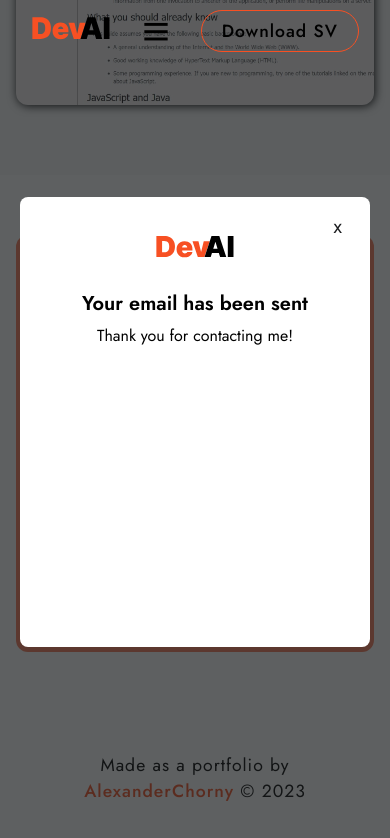
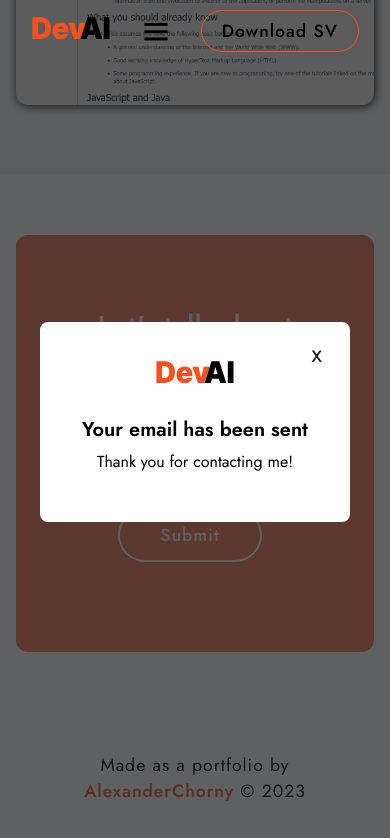
Before and after one commit to ChAl76/my-portfolio, a plain HTML site: page index.html in a window 390 px wide. Both pictures are taken after typing "name@example.com" into the empty fields and a click on the input "Submit". Shown: the part 3186-4024 px from the top of the page. Drawn offline with nearby package versions, Linux system fonts and the light colour scheme.

Commit message:
Update form.css

```diff
--- a/css/form.css
+++ b/css/form.css
@@ -95,8 +95,8 @@
 .close-btn {
   position: absolute;
   right: 28px;
-  top: 28px;
-  font-size: 20px;
+  top: 13px;
+  font-size: 25px;
   color: #1b1d1f;
   cursor: pointer;
   border: 0;
@@ -125,8 +125,6 @@
 
 @media (max-width: 800px) {
   .modal-form-container {
-    width: 350px;
-    height: 450px;
     padding: 32px 42px 30px 42px;
     border-radius: 8px;
   }
@@ -163,8 +161,4 @@
     line-height: 20px;
     margin-top: 30px;
   }
-  .close-btn {
-    right: 28px;
-    top: 15px;
-  }
 }
```
